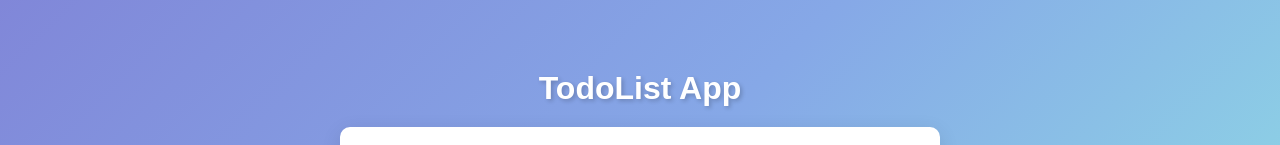
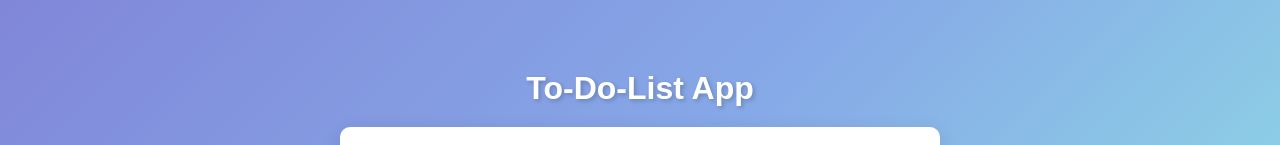
Before and after one commit to estebanrfp/To-Do-List, a plain HTML site: page index.html in a window 1280 px wide. Shown: the part 198-343 px from the top of the page. Drawn offline with Linux system fonts and the light colour scheme.

Commit message:
update title h1

```diff
--- a/index.html
+++ b/index.html
@@ -9,7 +9,7 @@
 </head>
 <body>
     <div class="container">
-        <h1>TodoList App</h1>
+        <h1>To-Do-List App</h1>
         <div class="todo-app">
             <div class="input-section">
                 <input type="text" id="task-input" placeholder="Add a new task...">
```
